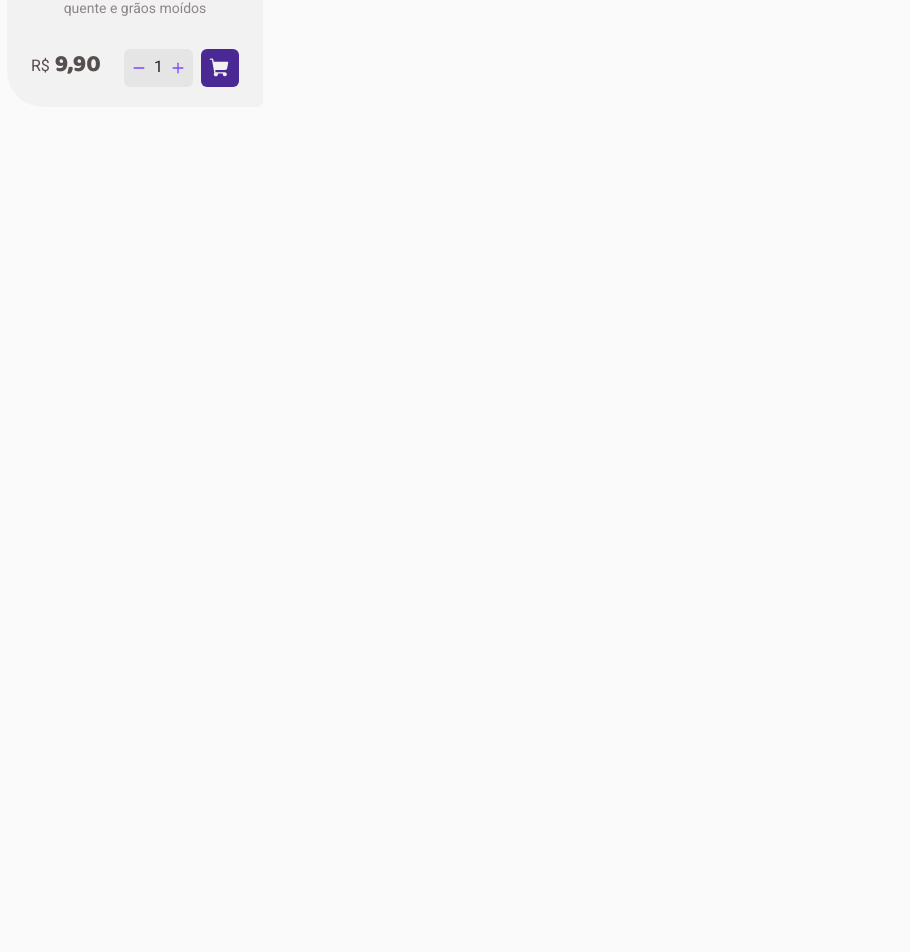
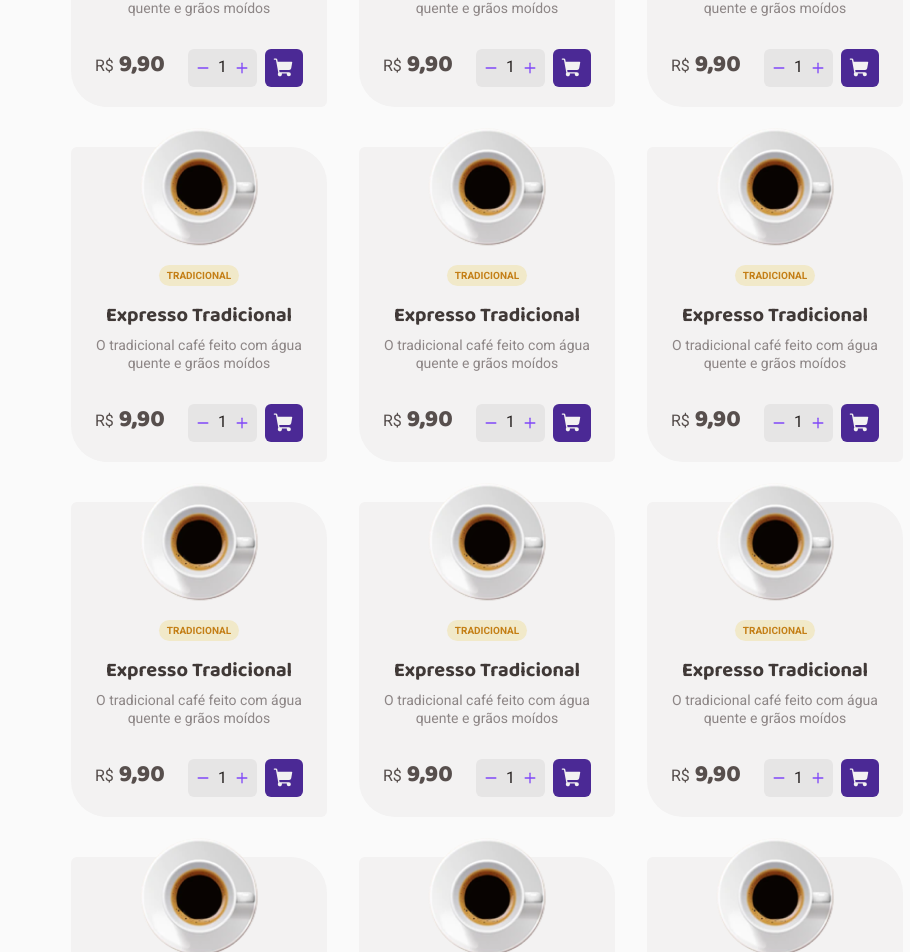
Before and after one commit to Italo-Chiaradia/coffee-delivery, a React (Vite) app: page / in a window 1280 px wide. Shown: the part 1132-2084 px from the top of the page, without its empty margins (153-1063 px from the left). Before the commit the page ends 1271 px from the top, so only its background shows below. Built offline with nearby package versions, Linux system fonts and the light colour scheme.

Commit message:
add home page

```diff
--- a/src/pages/Home/index.tsx
+++ b/src/pages/Home/index.tsx
@@ -45,7 +45,25 @@ export function Home() {
         </HeroContainer>
         <ProductsContainer>
           <h2>Nossos cafés</h2>
-          <Card />
+          <div>
+            <Card />
+            <Card />
+            <Card />
+            <Card />
+
+            <Card />
+            <Card />
+            <Card />
+            <Card />
+
+            <Card />
+            <Card />
+            <Card />
+            <Card />
+
+            <Card />
+            <Card />
+          </div>
         </ProductsContainer>
       </HomeContainer>
     </>
--- a/src/pages/Home/styles.ts
+++ b/src/pages/Home/styles.ts
@@ -65,8 +65,14 @@ export const ProductsContainer = styled.div`
     font-size: 2rem;
     color: ${({ theme }) => theme['base-subtitle']};
     margin-bottom: 3.4rem;
-
+  }
+  > div {
+    display: grid;
+    grid-template-columns: repeat(auto-fit,  16rem);
+    justify-content: center;
+    column-gap: 2rem;
+    row-gap: 2.5rem;
+    /* justify-content: space-between; */
   }
 
-
 `
```
